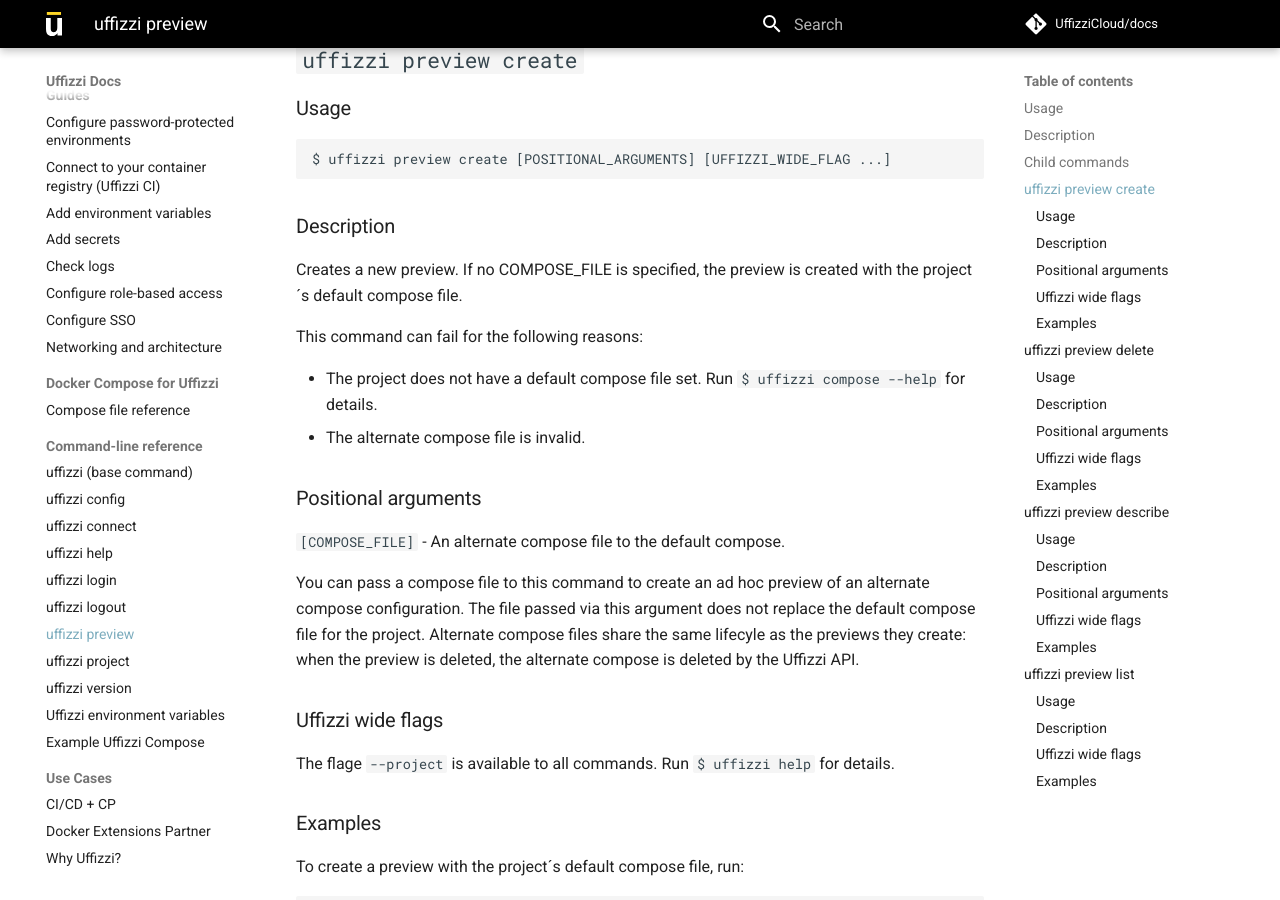
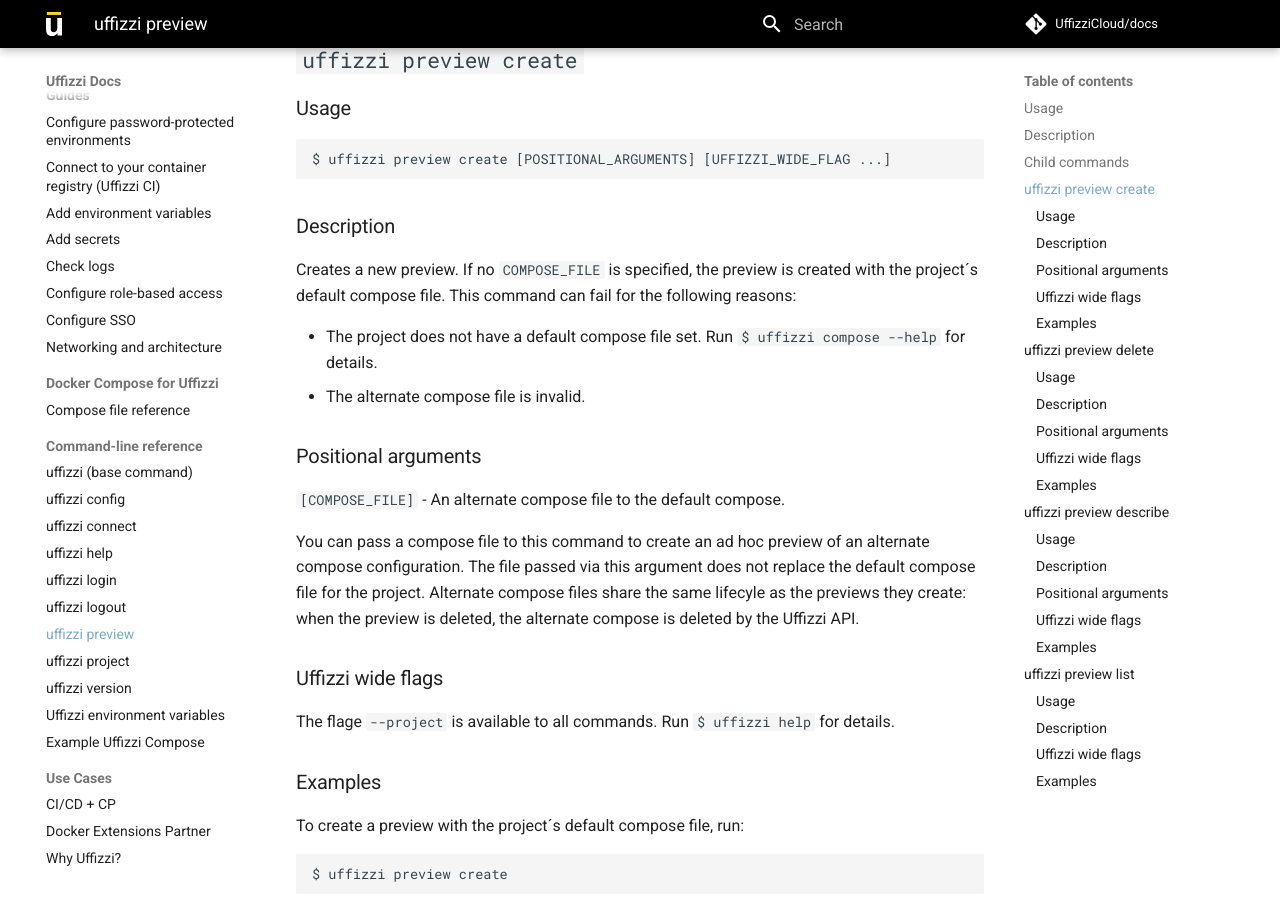
Before and after one commit to UffizziCloud/docs, an MkDocs documentation site: the page built from docs/references/cli/preview.md, in a window 1280 px wide and 900 px high, scrolled down 720 px. Built offline with MkDocs 1.6.1 and Material for MkDocs 9.7.7, drawn with Linux system fonts in a browser that asks for light colours; comment, search, counter and statistics services are not loaded.

Commit message:
added formatting

```diff
--- a/docs/references/cli/preview.md
+++ b/docs/references/cli/preview.md
@@ -30,9 +30,7 @@
 
 ### Description
 
-Creates a new preview. If no COMPOSE_FILE is specified, the preview is created with the project´s default compose file.
-
-This command can fail for the following reasons:
+Creates a new preview. If no `COMPOSE_FILE` is specified, the preview is created with the project´s default compose file. This command can fail for the following reasons:
 
 - The project does not have a default compose file set. Run `$ uffizzi compose --help` for details.
 - The alternate compose file is invalid.
```
